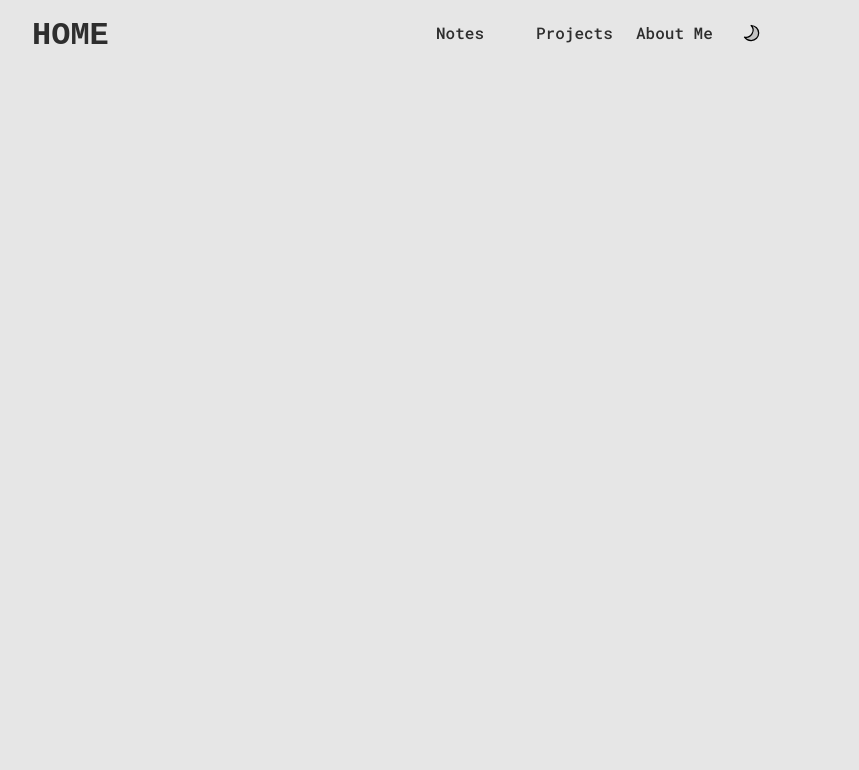
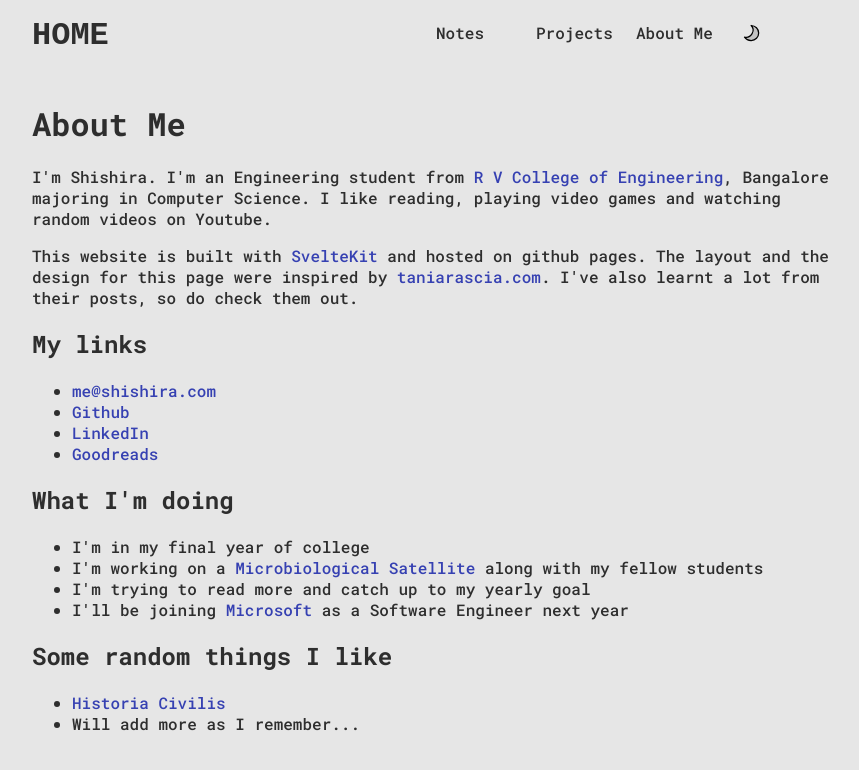
Before and after one commit to shishiraiyar/shishiraiyar.github.io, a SvelteKit app: page /about in a window 1280 px wide. Shown: the top 770 px of the page, without its empty margins (208-1067 px from the left). Built offline with nearby package versions, Linux system fonts and the light colour scheme.

Commit message:
Added about me

```diff
--- a/src/components/Navbar.svelte
+++ b/src/components/Navbar.svelte
@@ -70,6 +70,9 @@
     a {
         color: inherit;
     }
+    a:hover {
+        text-decoration: none;
+    }
 
     button {
         background-color: inherit;
--- a/src/global.css
+++ b/src/global.css
@@ -32,3 +32,7 @@ a {
     text-decoration: none;
     color: var(--link-color)
 }
+
+a:hover{
+    text-decoration: underline;
+}
--- a/src/routes/+layout.svelte
+++ b/src/routes/+layout.svelte
@@ -27,7 +27,7 @@
     }
 
     main {
-        margin-top: var(--navbar-height);
+        margin-top: calc(var(--navbar-height) + 2rem);
         width: min(100%, var(--max-page-width));
         margin-left: auto;
         margin-right: auto;
--- a/src/routes/about/+page.svelte
+++ b/src/routes/about/+page.svelte
@@ -0,0 +1,30 @@
+<div class="container">
+    <h1>About Me</h1>
+    <p>I'm Shishira. I'm an Engineering student from <a href="https://rvce.edu.in/">R V College of Engineering</a>, Bangalore majoring in Computer Science.
+    I like reading, playing video games and watching random videos on Youtube. </p>
+
+    <p>This website is built with <a href="https://kit.svelte.dev/">SvelteKit</a> and hosted on github pages. The layout and the design for this page were inspired by
+    <a href="https://taniarascia.com">taniarascia.com</a>. I've also learnt a lot from their posts, so do check them out.</p>
+
+    <h2>My links</h2>
+    <ul>
+        <li><a href="mailto:me@shishira.com">me@shishira.com</a></li>
+        <li><a href="https://github.com/shishiraiyar">Github</a></li>
+        <li><a href="https://www.linkedin.com/in/shishiraiyar/">LinkedIn</a></li>
+        <li><a href="https://goodreads.com/shishiraiyar">Goodreads</a></li>
+    </ul>
+
+    <h2>What I'm doing</h2>
+    <ul>
+        <li>I'm in my final year of college</li>
+        <li>I'm working on a <a href="https://www.teamantariksh.in/rvsat/">Microbiological Satellite</a> along with my fellow students</li>
+        <li>I'm trying to read more and catch up to my yearly goal</li>
+        <li>I'll be joining <a href="https://www.microsoft.com/">Microsoft</a> as a Software Engineer next year</li>
+    </ul>
+
+    <h2>Some random things I like</h2>
+    <ul>
+        <li><a href="https://www.youtube.com/@HistoriaCivilis">Historia Civilis</a></li>
+        <li>Will add more as I remember...</li>
+    </ul>
+</div>
```
